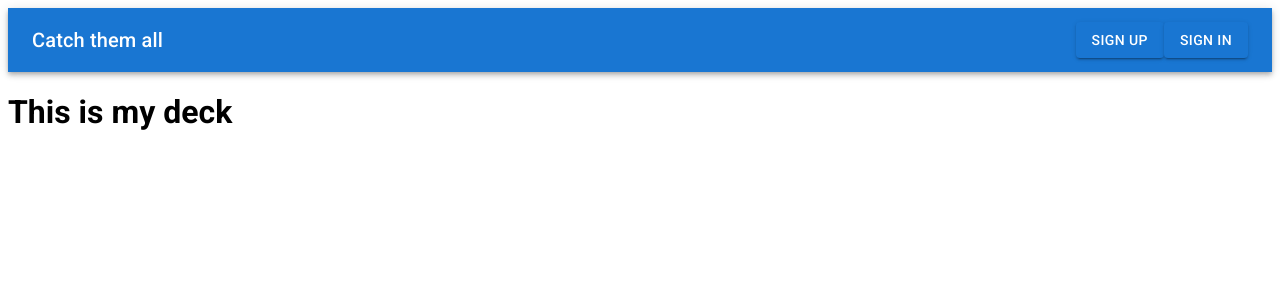
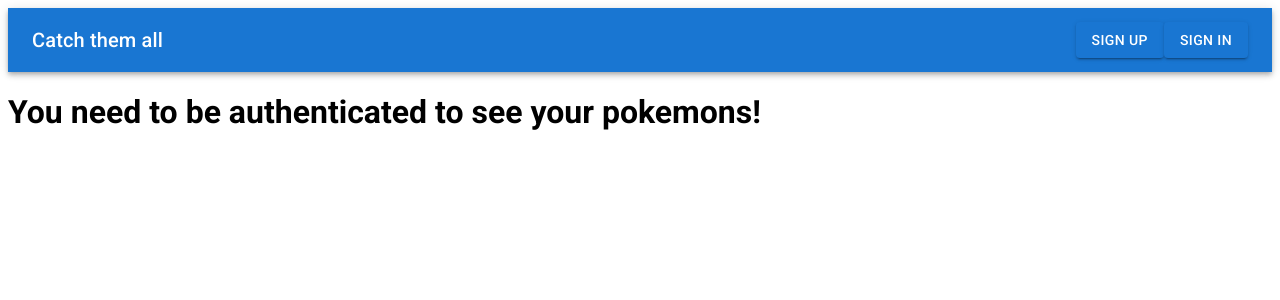
Before and after one commit to Pmasquilier/cra-exercice, a React (Create React App) app: page / in a window 1280 px wide. Shown: the top 300 px of the page. Built offline with nearby package versions, Linux system fonts and the light colour scheme; no server answers.

Commit message:
feat: change mydeckpage to homepage and conditionnal render if authenticated

```diff
--- a/src/App.tsx
+++ b/src/App.tsx
@@ -1,10 +1,10 @@
 import { Routes, Route } from "react-router-dom";
 import { CallbackPage } from "./pages/CallbackPage";
 import NotFoundPage from "./pages/NotFoundPage";
-import MyDeck from "./pages/MyDeckPage";
 import { useAuth0 } from "@auth0/auth0-react";
 import LoaderPage from "./pages/LoaderPage";
 import ErrorPage from "./pages/ErrorPage";
+import HomePage from "./pages/HomePage";
 
 function App() {
   const { isLoading, error } = useAuth0();
@@ -28,7 +28,7 @@ function App() {
   return (
     <>
       <Routes>
-        <Route path="/" element={<MyDeck />} />
+        <Route path="/" element={<HomePage />} />
         <Route path="/callback" element={<CallbackPage />} />
         <Route path="*" element={<NotFoundPage />} />
       </Routes>
--- /dev/null
+++ b/src/pages/HomePage.tsx
@@ -0,0 +1,21 @@
+import { useAuth0 } from "@auth0/auth0-react";
+import React from "react";
+import ButtonAppBar from "../components/NavBar";
+
+const HomePage = () => {
+  const { isAuthenticated } = useAuth0();
+
+  return (
+    <div>
+      <div>
+        <ButtonAppBar />
+      </div>
+      {isAuthenticated && <h1>This is my deck</h1>}
+      {!isAuthenticated && (
+        <h1>You need to be authenticated to see your pokemons!</h1>
+      )}
+    </div>
+  );
+};
+
+export default HomePage;
--- a/src/pages/MyDeckPage.tsx
+++ /dev/null
@@ -1,15 +0,0 @@
-import React from "react";
-import ButtonAppBar from "../components/NavBar";
-
-const MyDeckPage = () => {
-  return (
-    <div>
-      <div>
-        <ButtonAppBar />
-      </div>
-      <h1>This is my deck</h1>
-    </div>
-  );
-};
-
-export default MyDeckPage;
```
